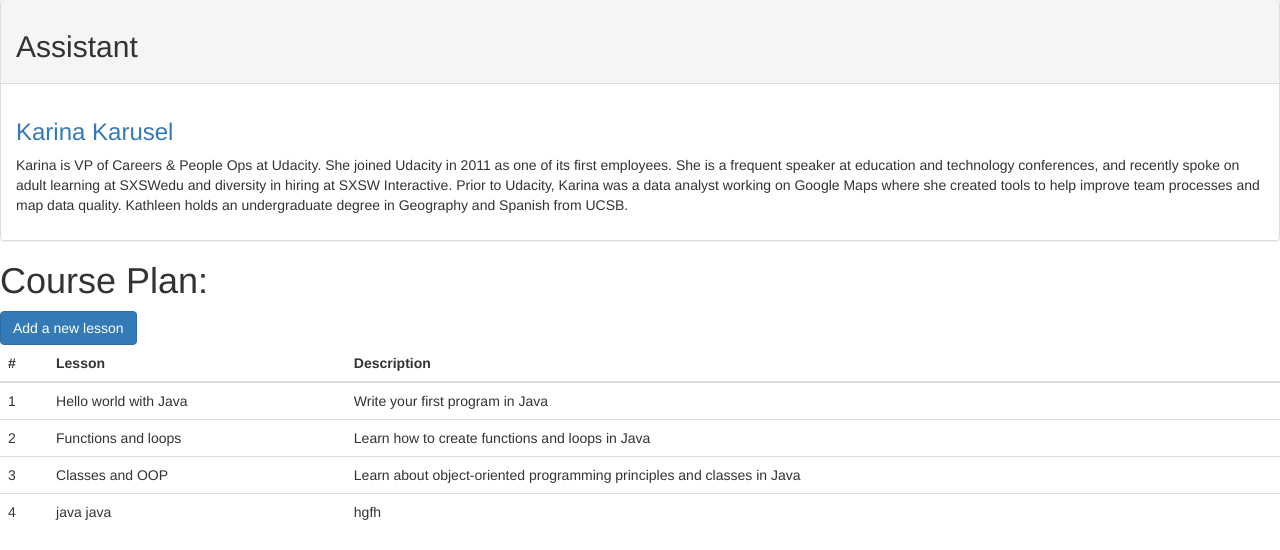
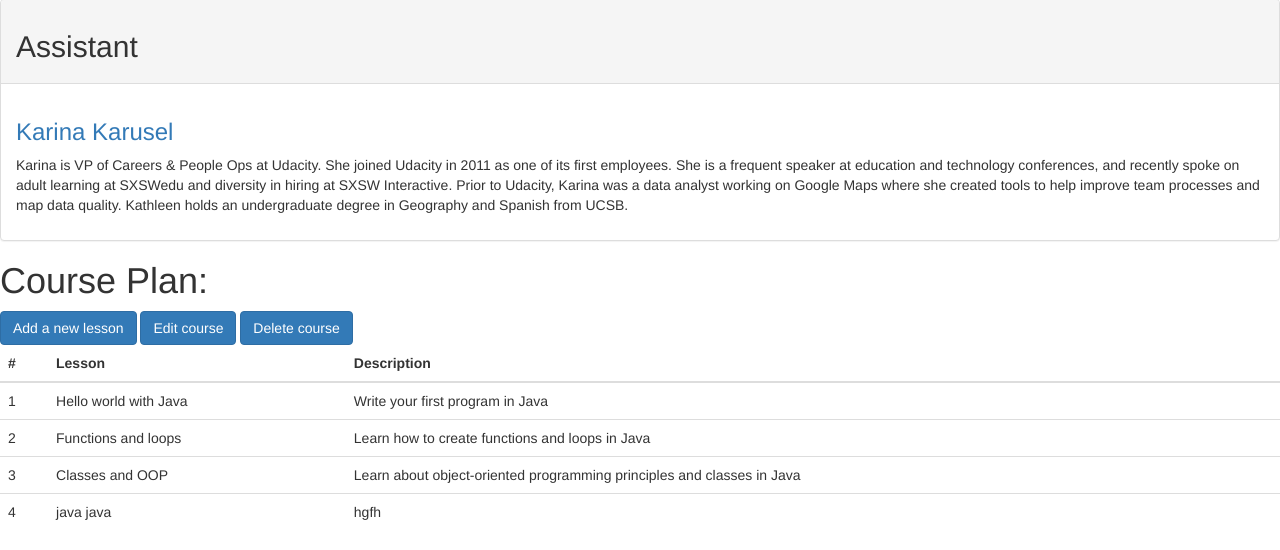
Before and after one commit to darciaborkhes/Django_tutorial, a Django app: page /courses/2/ in a window 1280 px wide. Shown: the part 666-1216 px from the top of the page. Run offline with Django 3.2, Linux system fonts and the light colour scheme; data comes from the database, SQL or seed files in the repository; both versions use the stored data as it was after the commit; some libraries are stand-ins or nearby versions.

```diff
--- a/courses/templates/courses/add.html
+++ b/courses/templates/courses/add.html
@@ -1,7 +1,7 @@
 {% extends "base.html" %}
 
 
-{% block title %} pyBursa - Students List {% endblock title %}
+{% block title %} pyBursa - Add Course {% endblock title %}
 
 
 {% block nav_class_students_list %}active{% endblock %}
--- a/courses/templates/courses/detail.html
+++ b/courses/templates/courses/detail.html
@@ -3,6 +3,13 @@
 {% block title %} pyBursa - Course Details {% endblock title %}
 
 {% block main_content %}
+{% if messages %}
+<ul class="messages">
+    {% for message in messages %}
+    <li{% if message.tags %} class="{{ message.tags }}"{% endif %}>{{ message }}</li>
+    {% endfor %}
+</ul>
+{% endif %}
 <div class="jumbotron">
   <h1 class="display-4">{{ course.name }}</h1>
   <p class="lead">{{ course.description|truncatechars:32 }}</p>
@@ -30,16 +37,16 @@
 
 <h1>Course Plan:</h1>
 
-{% if messages %}
-<ul class="messages">
-    {% for message in messages %}
-    <li{% if message.tags %} class="{{ message.tags }}"{% endif %}>{{ message }}</li>
-    {% endfor %}
-</ul>
-{% endif %}
 
-<button type="button" class="btn btn-primary"><a href="add_lesson.html" style="color:inherit">
+
+<button type="button" class="btn btn-primary"><a href="add" style="color:inherit">
     Add a new lesson</a></button>
+
+<button type="button" class="btn btn-primary"><a href="../edit/{{course.id}}" style="color:inherit">
+    Edit course</a></button>
+
+<button type="button" class="btn btn-primary"><a href="../remove/{{course.id }}" style="color:inherit">
+    Delete course</a></button>
 
 
 <table class="table">
--- a/courses/urls.py
+++ b/courses/urls.py
@@ -4,7 +4,9 @@ from django.contrib import admin
 
 app_name = 'courses'
 urlpatterns = [
-    url(r'add.html$', views.add_course, name = 'add'),
+    url(r'add$', views.add_course, name = 'add'),
+    url(r'edit/(?P<pk>[0-9]+)$', views.edit_course, name = 'edit'),
+    url(r'remove/(?P<pk>[0-9]+)$', views.remove_course, name = 'remove'),
     url(r'^$', views.HomeView.as_view(), name='course_list'),
     url(r'^(?P<pk>[0-9]+)/$', views.DetailView.as_view(), name='detail'),
     url(r'^(?P<pk>[0-9]+)/add_lesson.html$', views.add_lesson, name='add_lesson')
--- a/courses/views.py
+++ b/courses/views.py
@@ -43,3 +43,27 @@ def add_lesson(request, pk):
     else:
         lesson_form = LessonModelForm()
     return render(request, 'courses/add_lesson.html', {'lesson_form':lesson_form})
+
+def edit_course(request, pk):
+    course_obj = Course.objects.get(id=pk)
+    if request.method == 'POST':
+        form = CourseModelForm(request.POST,instance=course_obj)
+        if form.is_valid():
+            course_obj = form.save()
+            messages.success(request, '{} has been successfully saved'.format(course_obj.name))
+            return redirect('/courses/{}'.format(pk))
+    else:
+        form = CourseModelForm(instance=course_obj)
+        return render(request, 'courses/edit_course.html', {'form': form})
+
+def remove_course(request,pk):
+    course_obj = Course.objects.get(id=pk)
+    if request.method == 'POST':
+        form = CourseModelForm(request.POST, instance=course_obj)
+        if form.is_valid():
+            course_obj.delete()
+            messages.success(request, '{} was successfully deleted'.format(course_obj.name))
+            return redirect('/courses/')
+    else:
+        form = CourseModelForm(instance=course_obj)
+        return render(request, 'courses/remove_course.html', {'form': form})
```
Also changed, not shown: courses/templates/courses/course_list.html (+7 -7 lines), courses/templates/courses/edit_course.html (added, +20 -0 lines), courses/templates/courses/remove_course.html (added, +20 -0 lines), db.sqlite3.
